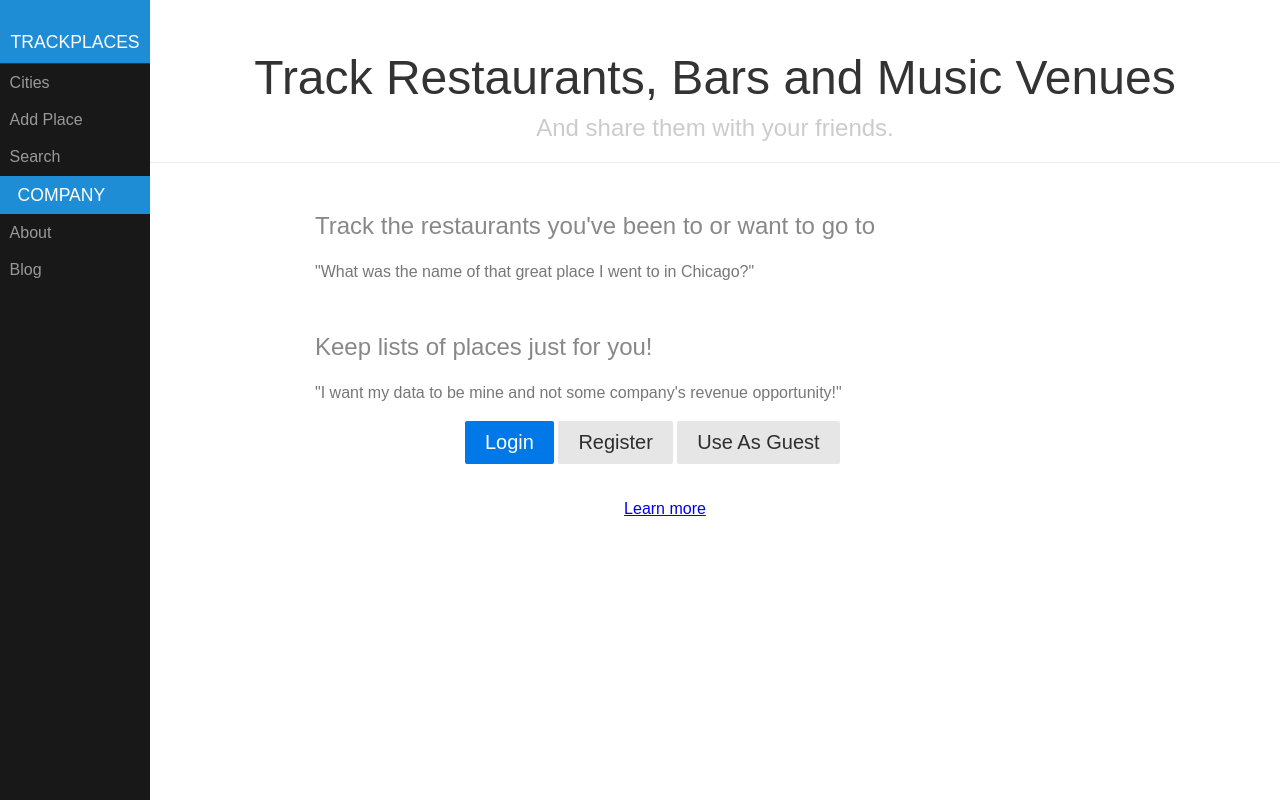
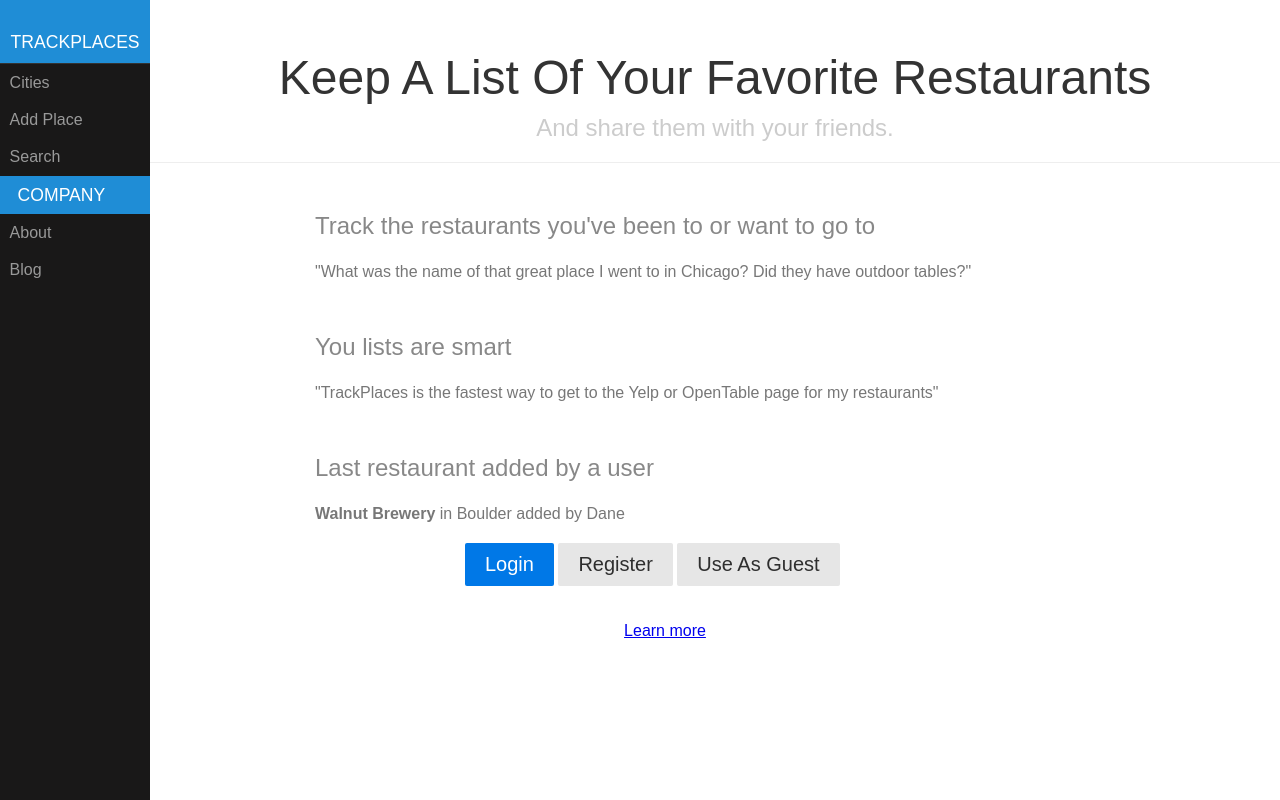
Before and after one commit to danecollins/tp, a Django app: page /places/ in a window 1280 px wide. Run offline with Django 3.2, Linux system fonts and the light colour scheme; data comes from the database, SQL or seed files in the repository.

Commit message:
Change home page to show last place added

```diff
--- a/places/models.py
+++ b/places/models.py
@@ -81,6 +81,28 @@ class Place(models.Model):
         return self
 
     @classmethod
+    def next_id(cls):
+        places = cls.objects.all()
+        if len(places) > 0:
+            largest_id = max([x.id for x in cls.objects.all()])
+            return (largest_id + 1)
+        else:
+            return 0
+
+    @classmethod
+    def last_added(cls):
+        places = cls.objects.all()
+        if len(places) > 0:
+            largest_id = max([x.id for x in cls.objects.all()])
+            return Place.objects.get(id=largest_id)
+        else:
+            # create a dummy object for the tests to run
+            p = {'name': 'Dummy Place', 'city': 'Dummy City', 'cuisine': 'Other',
+                 'user': {'first_name': 'Dummy'}}
+            return p
+
+
+    @classmethod
     def from_file(cls, user, fn):
         assert os.path.exists(fn)
         print(fn)
--- a/places/templates/places/index.html
+++ b/places/templates/places/index.html
@@ -5,7 +5,7 @@
 {% load staticfiles %}
 
 {% block header %}
-    <h1>Track Restaurants, Bars and Music Venues</h1>
+    <h1>Keep A List Of Your Favorite Restaurants</h1>
     <h2>And share them with your friends.</h2>
 {% endblock %}
 
@@ -13,12 +13,16 @@
     <div class="container">
             <h2 class="content-subhead">Track the restaurants you've been to or want to go to</h2>
             <p>
-                "What was the name of that great place I went to in Chicago?"
+                "What was the name of that great place I went to in Chicago? Did they have outdoor tables?"
             </p>
-
-            <h2 class="content-subhead">Keep lists of places just for you!</h2>
+            <h2 class="content-subhead">You lists are smart</h2>
             <p>
-                "I want my data to be mine and not some company's revenue opportunity!"
+                "TrackPlaces is the fastest way to get to the Yelp or OpenTable page for my restaurants"
+            </p>
+            <h2 class="content-subhead">Last restaurant added by a user</h2>
+            <p>
+                <b>{{ last.name }}</b> in {{ last.city }}
+                {% if last.cuisine %}, with {{ last.cuisine }} cuisine{% endif %} added by {{ last.user.first_name }}
             </p>
     </div>
     {% if user.is_anonymous %}
--- a/places/views.py
+++ b/places/views.py
@@ -81,7 +81,7 @@ def index(request):
     logprint('User: {} is on home page'.format(request.user))
     if request.user.username == 'admin':
         logout(request)
-    return render(request, 'places/index.html')
+    return render(request, 'places/index.html', {'last': Place.last_added()})
 
 
 def city_list(request):
@@ -194,14 +194,13 @@ def place_add(request):
         if form.is_valid():
             # process the data in form.cleaned_data as required
             d = form.cleaned_data
-            max_id = max([x.id for x in Place.objects.all()])
             p = Place(user=request.user,
                       name=d['name'].strip(),
                       city=d['city'].strip(),
                       locale=d['locale'].strip(),
                       visited=d['visited'],
                       rating=d['rating'])
-            p.id = max_id + 1
+            p.id = Place.next_id()
             p.cuisine = d['cuisine']
             p.good_for = d['good_for']
             p.comment = d['comment']
@@ -238,8 +237,7 @@ def place_copy(request, place_id):
                   yelp=source.yelp,
                   )
 
-    max_id = max([x.id for x in Place.objects.all()])
-    place.id = max_id + 1
+    place.id = Place.next_id()
     place.save()
     m = 'User: {} copied place: {}'.format(request.user, place.name)
     logprint(m)
```
